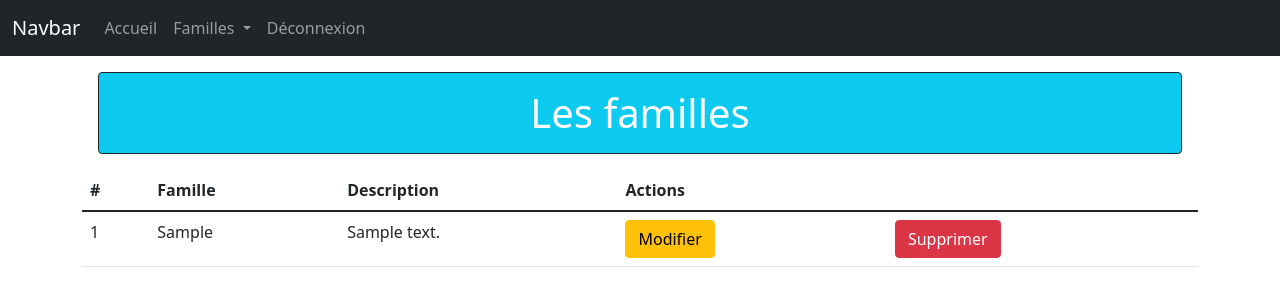
After one commit to EmmanuelBlanchard/FullStack-site-complet-Front-REACT-Et-Back-PHP-MySQL-MVC-POO, a PHP site: the page made by Programmes/04-Module04-BackEndPHP/views/familyVisualization.view.php in a window 1280 px wide. The commit adds this page. Shown: the top 306 px of the page. Run offline with PHP 8.4, Linux system fonts and the light colour scheme; the template is opened without the code that fills it: most values are stand-ins (such as "Sample title", 1, 10 or a date in 2020); some libraries are stand-ins or nearby versions.

Commit message:
04-Module04-BackEndPHP-05-VisualisationDesFamilles

```diff
--- a/Programmes/04-Module04-BackEndPHP/views/commons/menu.php
+++ b/Programmes/04-Module04-BackEndPHP/views/commons/menu.php
@@ -16,13 +16,11 @@
             </li>
             <li class="nav-item dropdown">
             <a class="nav-link dropdown-toggle" href="#" id="navbarDropdown" role="button" data-bs-toggle="dropdown" aria-expanded="false">
-                Animaux
+            Familles
             </a>
             <ul class="dropdown-menu" aria-labelledby="navbarDropdown">
-                <li><a class="dropdown-item" href="#">Action</a></li>
-                <li><a class="dropdown-item" href="#">Another action</a></li>
-                <li><hr class="dropdown-divider"></li>
-                <li><a class="dropdown-item" href="#">Something else here</a></li>
+                <li><a class="dropdown-item" href="<?= URL ?>back/familles/visualisation">Visualisation</a></li>
+                <li><a class="dropdown-item" href="<?= URL ?>back/familles/creation">Création</a></li>
             </ul>
             </li>
             <li class="nav-item">
--- /dev/null
+++ b/Programmes/04-Module04-BackEndPHP/views/familyVisualization.view.php
@@ -0,0 +1,28 @@
+<?php ob_start(); ?>
+
+<table class="table">
+    <thead>
+        <tr>
+            <th scope="col">#</th>
+            <th scope="col">Famille</th>
+            <th scope="col">Description</th>
+            <th scope="col" colspan="2">Actions</th>
+        </tr>
+    </thead>
+    <tbody>
+        <?php foreach($families as $family) : ?>
+            <tr>
+                <td><?= $family['famille_id'] ?></td>
+                <td><?= $family['famille_libelle'] ?></td>
+                <td><?= $family['famille_description'] ?></td>
+                <td><button type="button" class="btn btn-warning">Modifier</button></td>
+                <td><button type="button" class="btn btn-danger">Supprimer</button></td>
+            </tr>
+        <?php endforeach; ?>
+    </tbody>
+</table>
+
+<?php
+$content = ob_get_clean();
+$title = "Les familles";
+require "views/commons/template.php";
```
Also changed, not shown: Programmes/04-Module04-BackEndPHP/controllers/back/families.controller.php (added, +22 -0 lines), Programmes/04-Module04-BackEndPHP/index.php (+12 -0 lines), Programmes/04-Module04-BackEndPHP/models/back/families.manager.php (added, +16 -0 lines).
